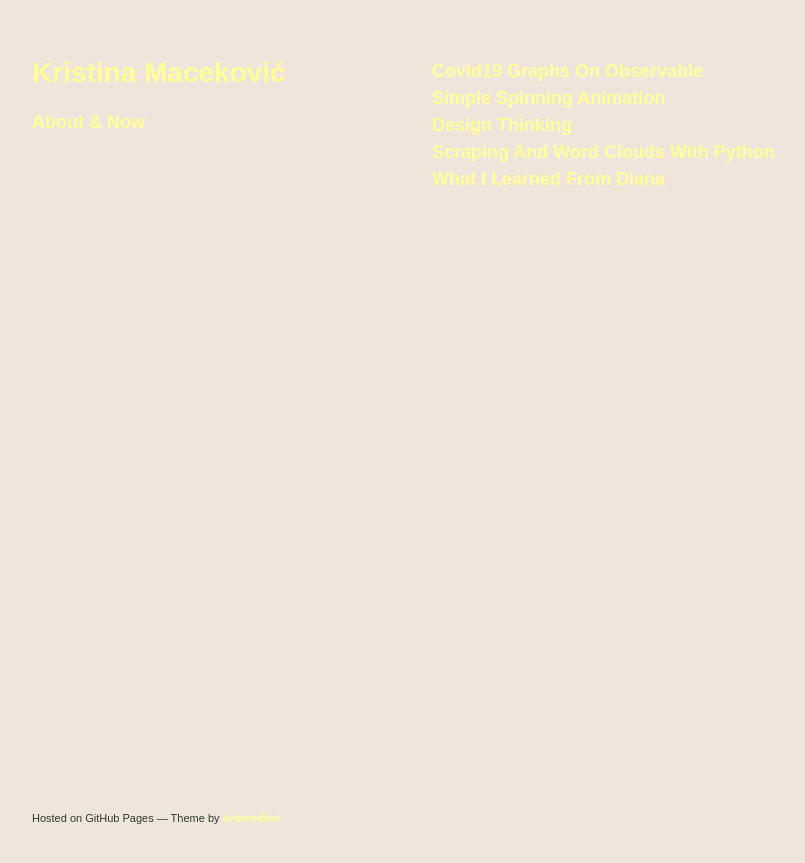
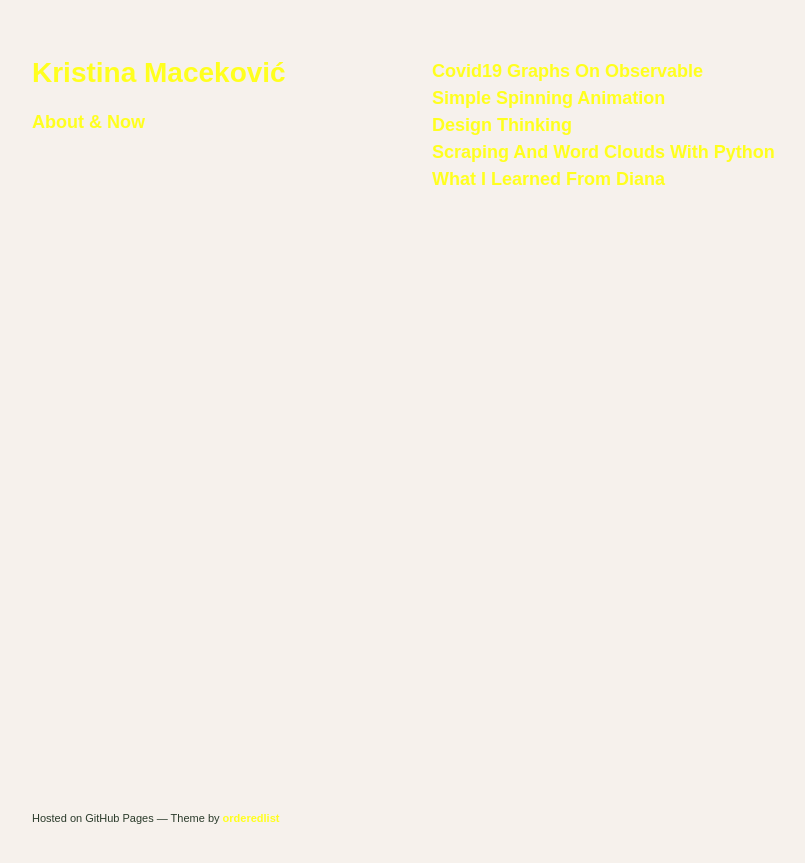
Before and after one commit to kristinamacekovic/new-web, a Jekyll site: the page built from index.md, in a window 1280 px wide. Shown: the top 863 px of the page, without its empty margins (178-983 px from the left). Built offline with Jekyll 4.4.1, drawn with Linux system fonts in a browser that asks for light colours.

Commit message:
Change colors

```diff
--- a/_sass/jekyll-theme-minimal.scss
+++ b/_sass/jekyll-theme-minimal.scss
@@ -2,8 +2,8 @@
 @import "rouge-github";
 
 :root {
-  --bckg-color: rgb(93.7%, 89.7%, 85.9%);
-  --accent-color: rgb(100%, 100%, 60.5%);
+  --bckg-color: rgba(239, 229, 219, 0.514);
+  --accent-color: rgb(100%, 100%, 11.6%);
   --text-color: rgb(16.4%, 22.6%, 16.4%);
 }
 
```
